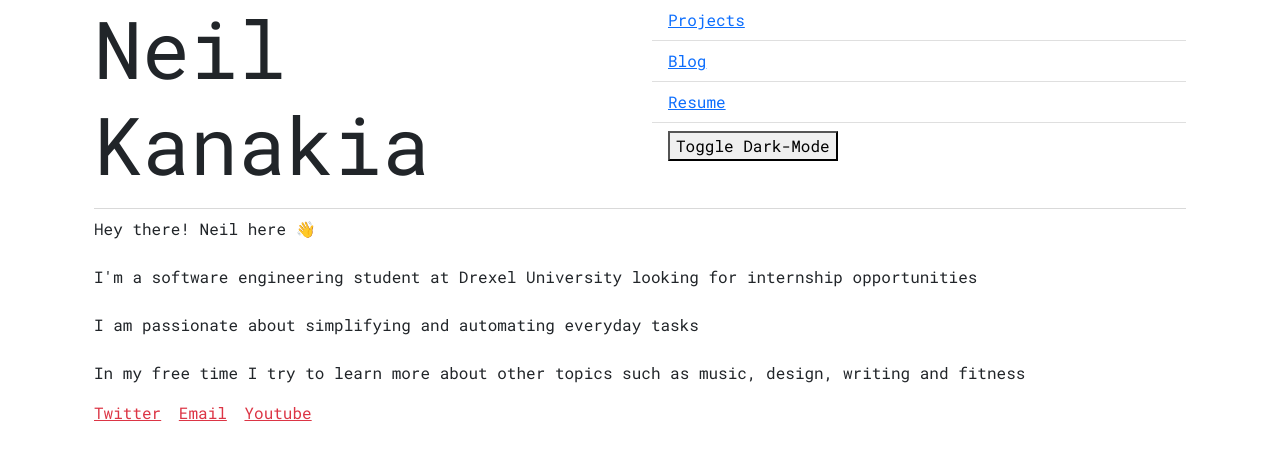
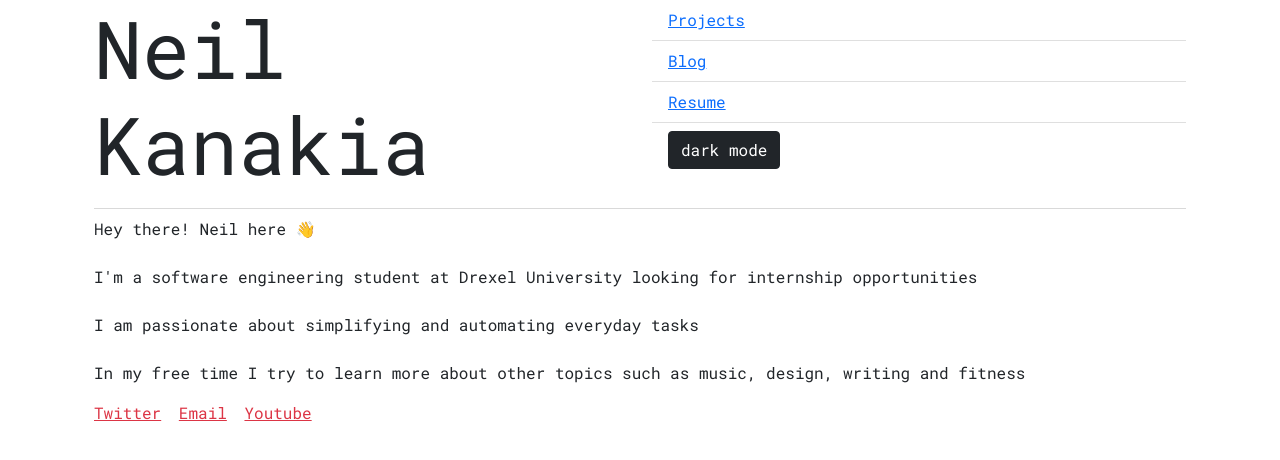
Before and after one commit to neilk17/neilk17.github.io, a plain HTML site: page index.html in a window 1280 px wide. Drawn offline with nearby package versions, Linux system fonts and the light colour scheme.

Commit message:
change darkmode button

```diff
--- a/index.html
+++ b/index.html
@@ -31,7 +31,8 @@
               <li class="list-group-item list-group-item-action"><a href="projects.html">Projects</a></li>
               <li class="list-group-item list-group-item-action"><a href="blog.html">Blog</a></li>
               <li class="list-group-item list-group-item-action"><a href="resume.pdf">Resume</a></li>
-              <li class="list-group-item list-group-item-action"><button class="btn-toggle">Toggle Dark-Mode</button></li>
+              <li class="list-group-item list-group-item-action"><button class="btn-toggle btn btn-dark">dark mode</button></li>
+
             </ul>
           </div>
     </div>
```
